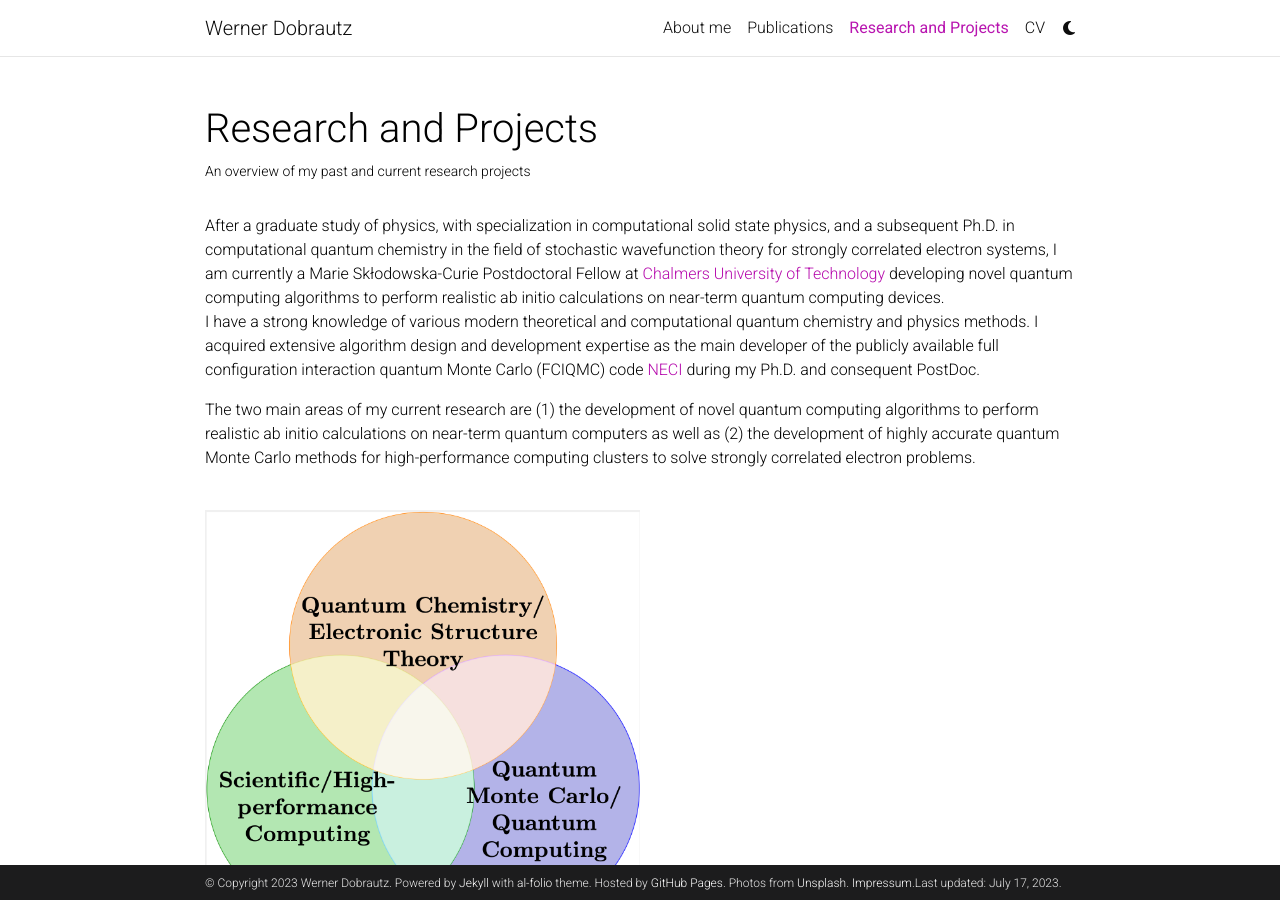
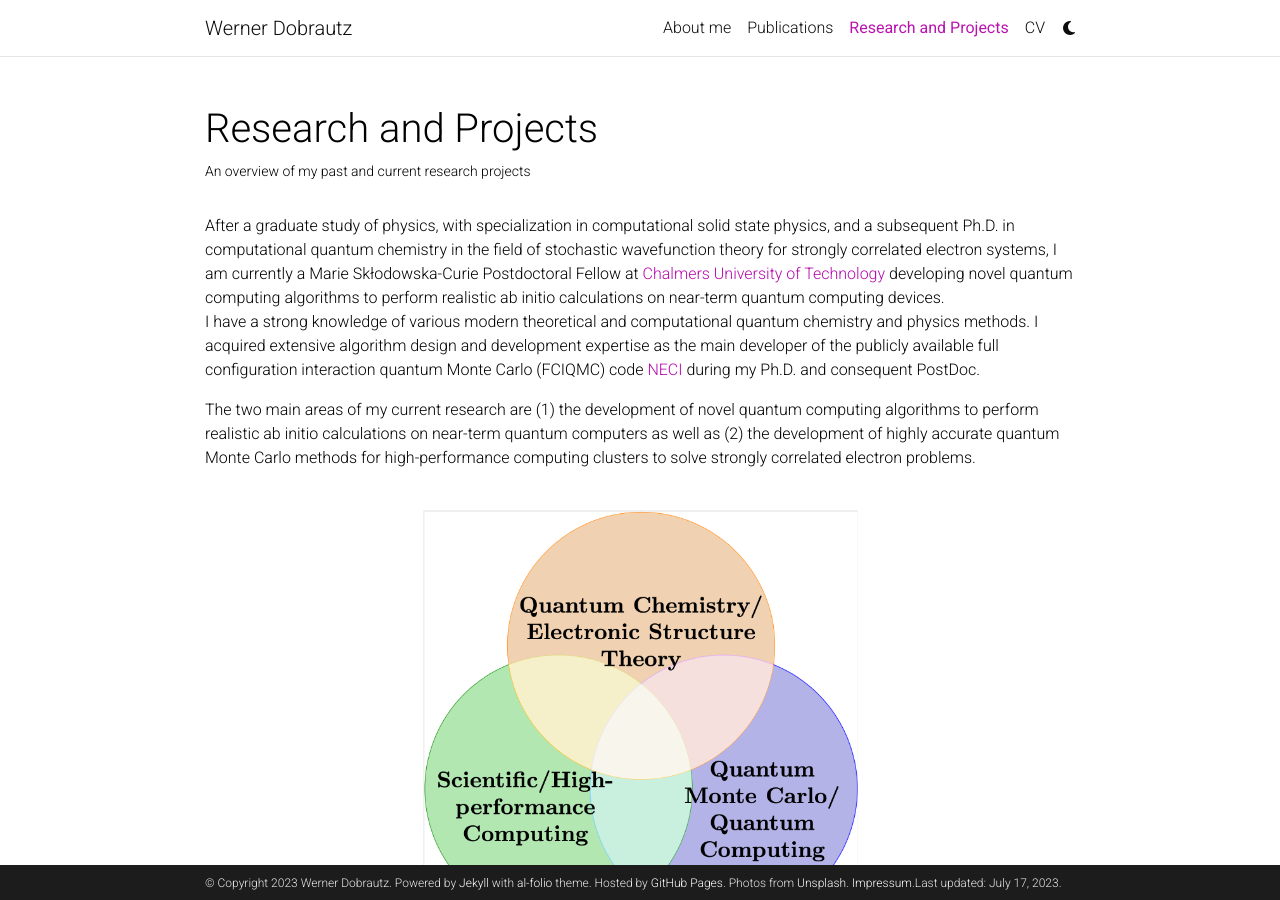
Before and after one commit to dobrautz/dobrautz.github.io, a Jekyll site: the page built from _pages/projects.md, in a window 1280 px wide and 900 px high. Built offline with Jekyll 4.4.1, drawn with Linux system fonts in a browser that asks for light colours; full-size pictures stand in for the smaller copies a plugin makes; comment, search, counter and statistics services are not loaded; a style sheet for code colours, icons or effects is not loaded.

Commit message:
Update projects.md

```diff
--- a/_pages/projects.md
+++ b/_pages/projects.md
@@ -17,7 +17,7 @@ I acquired extensive algorithm design and development expertise as the main deve
 The two main areas of my current research are (1) the development of novel quantum computing algorithms to perform realistic ab initio calculations on near-term quantum computers as well as (2) the development of highly accurate quantum Monte Carlo methods for high-performance computing clusters to solve strongly correlated electron problems. <br><br>
 
 
-{% include figure.html path="assets/img/venn.png" title="Venn diagram" class="resize" %}
+{% include figure.html path="assets/img/venn.png" title="Venn diagram" class="center" %}
 
 <br>
 
```
